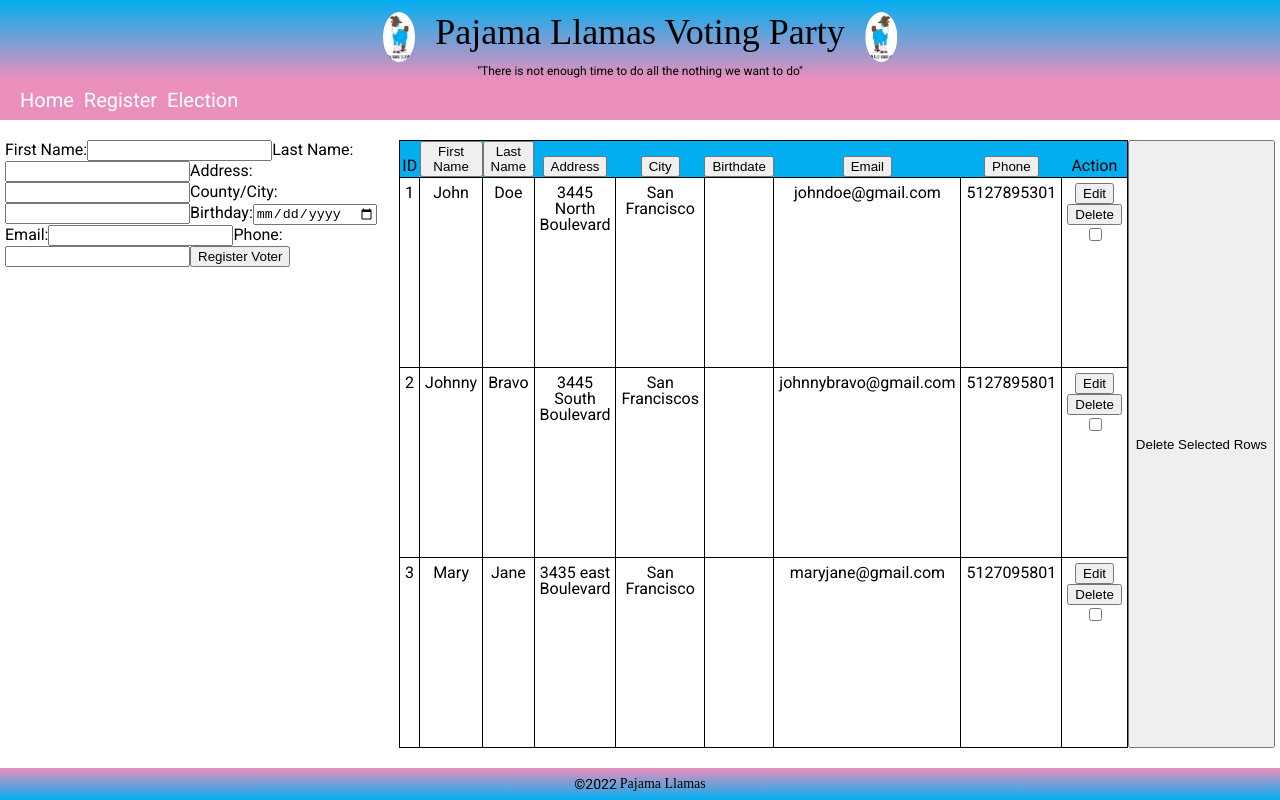
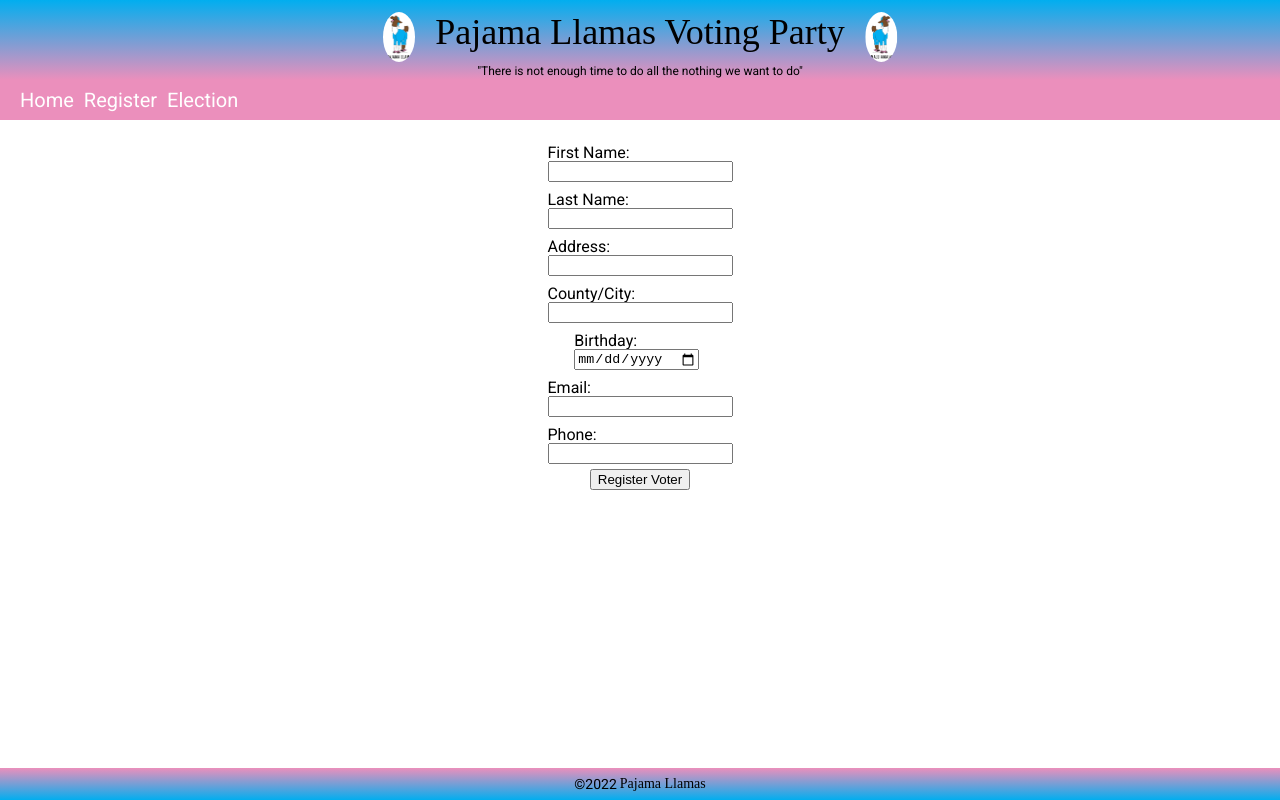
Before and after one commit to Kal-elthegreat/llamas, a React (Create React App) app in the folder final-proj/: page /register in a window 1280 px wide. Built offline with nearby package versions, Linux system fonts and the light colour scheme; data requests are answered from the project's data file; a web font is replaced by a local one.

Commit message:
votertool styling

```diff
--- a/final-proj/src/components/election/actions/electionActions.js
+++ b/final-proj/src/components/election/actions/electionActions.js
@@ -1,6 +1,6 @@
 import { createApi } from "../../../shared/services/apiData"
 
-export const SELECT_ID_ACTION = "[Election] SELECT_ID"; // needs an action
+export const SELECT_ID_ACTION = "[Election] SELECT_ID";
 export const SHOULD_DISPLAY_RESULTS_ACTION = "[Election] SHOULD_DISPLAY_RESULTS";
 
 export const createSelectIdAction = (id) => ({ type: SELECT_ID_ACTION, id });
@@ -46,6 +46,7 @@ export const createAddElectionDoneAction = () => ({
 })
 
 export const addElection = election => {
+
     return async dispatch => {
         dispatch(createAddElectionRequestAction(election));
         await appendElection(election);
--- a/final-proj/src/components/register/VoterForm.js
+++ b/final-proj/src/components/register/VoterForm.js
@@ -27,7 +27,7 @@ const submitVoterForm = () => {
 
 
   return (
-    <form>
+    <form className='voter-tool-form'>
       <label>
         First Name:
         <input type="text" name="firstName"
--- a/final-proj/src/components/register/VoterTool.js
+++ b/final-proj/src/components/register/VoterTool.js
@@ -1,16 +1,15 @@
 import { VoterForm } from "./VoterForm";
 import { VoterTable } from "./VoterTable";
 import { useLlamasStore } from '../../shared/useLlamasStore';
+import './index.css'
 
 
 export const VoterTool = () =>{
     const llamasStore = useLlamasStore();
     return(
-        <>
-        <VoterForm buttonText="Register Voter" onSubmitVoterForm={llamasStore.addVoter}></VoterForm>
-
-
-        <VoterTable voters={llamasStore.voters}
+        <div className="voter-tool-container">
+            <VoterForm buttonText="Register Voter" onSubmitVoterForm={llamasStore.addVoter}/>
+            {/* <VoterTable voters={llamasStore.voters}
                 editVoterID={llamasStore.editVoterId}
                 onEditVoter={llamasStore.editVoter}
                 onDeleteVoter={llamasStore.deleteVoter}
@@ -19,8 +18,8 @@ export const VoterTool = () =>{
                 onSort={llamasStore.sortVoters}
                 onCancelEdit={llamasStore.cancelEditVoter}
                 // sortButtonText={llamasStore.votersSort.sortCol + "-" + voterToolStore.votersSort.sortDir}
-                />
-                </>
+            /> */}
+        </div>
 
     )
 };
--- /dev/null
+++ b/final-proj/src/components/register/index.css
@@ -0,0 +1,16 @@
+.voter-tool-container{
+    display: flex;
+    justify-content: center;
+    /* align-items: center; */
+}
+
+.voter-tool-form {
+    display: flex;
+    flex-direction: column;
+    width: 50%;
+    align-items: center;
+}
+
+.voter-tool-form > label {
+    margin: 5px;
+}
--- a/final-proj/src/shared/llamasReducer.js
+++ b/final-proj/src/shared/llamasReducer.js
@@ -38,7 +38,7 @@ const electionsReducer = (elections=[],action)=>{
 
 const electionIdReducer = (id = -1, action) => {
     if (action.type === SELECT_ID_ACTION) {
-        return action.id //should find the matching id from the array of elections
+        return action.id
     }
     return id;
 }
```
